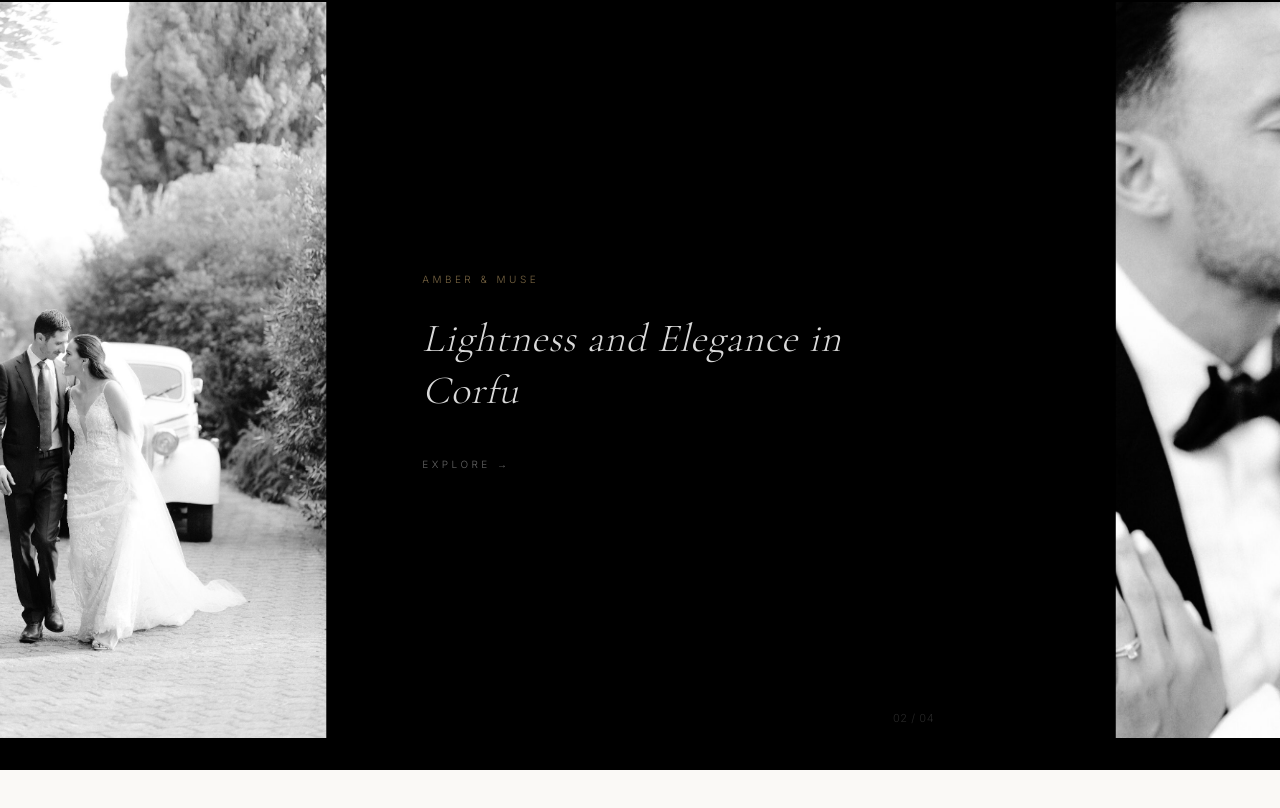
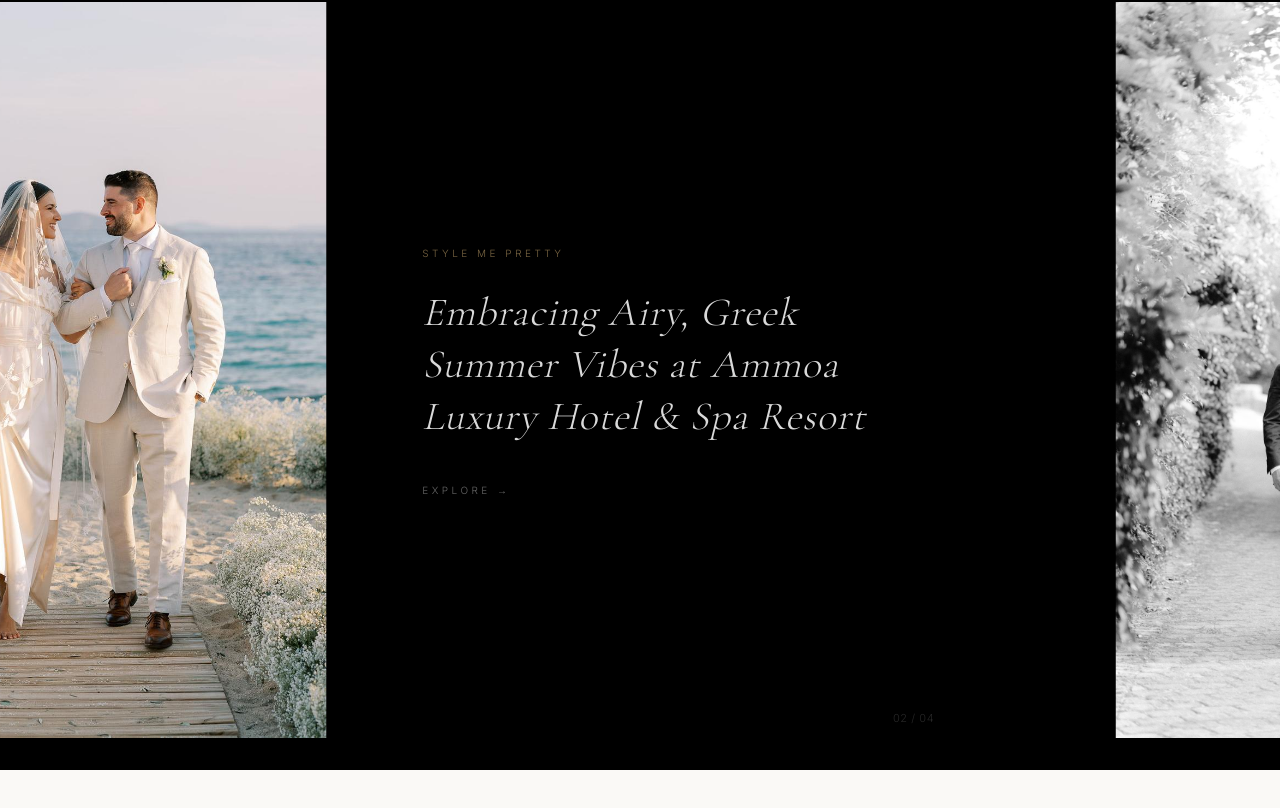
Before and after one commit to flexnoir/kalampokas, a Next.js app: page / in a window 1280 px wide. Shown: the part 2992-3800 px from the top of the page. Built offline with nearby package versions, Linux system fonts and the light colour scheme.

Commit message:
new press2

```diff
--- a/components/sections/Press.tsx
+++ b/components/sections/Press.tsx
@@ -5,6 +5,12 @@ import { motion, useScroll, useTransform } from "framer-motion";
 import Image from "next/image";
 
 const pressFeatures = [
+  {
+    title: "A Romantic Corfu Wedding with Effortless Elegance",
+    coverImage: "/images/press-05.jpg",
+    url: "https://magnoliarouge.com/a-romantic-corfu-wedding-with-effortless-elegance/",
+    publication: "Magnolia Rouge",
+  },
   {
     title:
       "Embracing Airy, Greek Summer Vibes at Ammoa Luxury Hotel & Spa Resort",
@@ -23,12 +29,6 @@ const pressFeatures = [
     coverImage: "/images/press-4.jpg",
     url: "https://amberandmuse.com/vogue-wedding-in-greece/",
     publication: "Amber & Muse",
-  },
-  {
-    title: "A Romantic Corfu Wedding with Effortless Elegance",
-    coverImage: "/images/press-05.jpg",
-    url: "https://magnoliarouge.com/a-romantic-corfu-wedding-with-effortless-elegance/",
-    publication: "Magnolia Rouge",
   },
 ];
 
```
